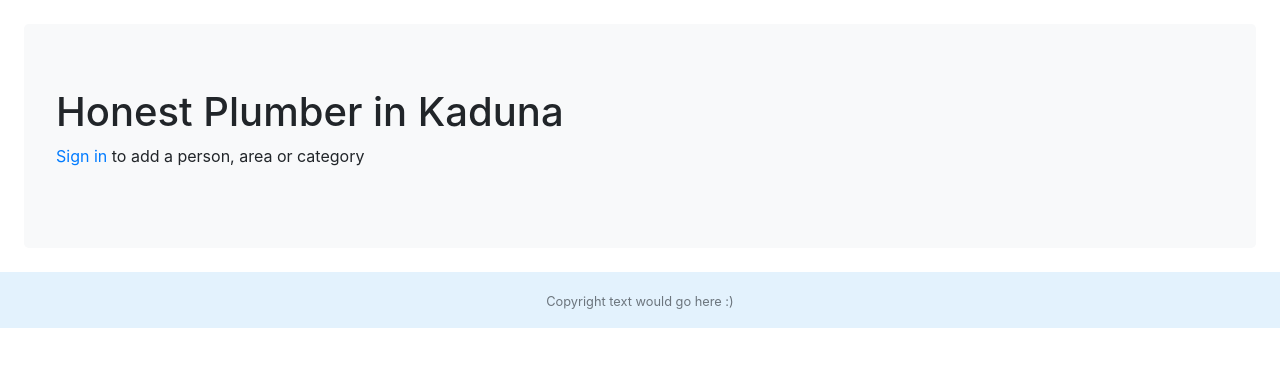
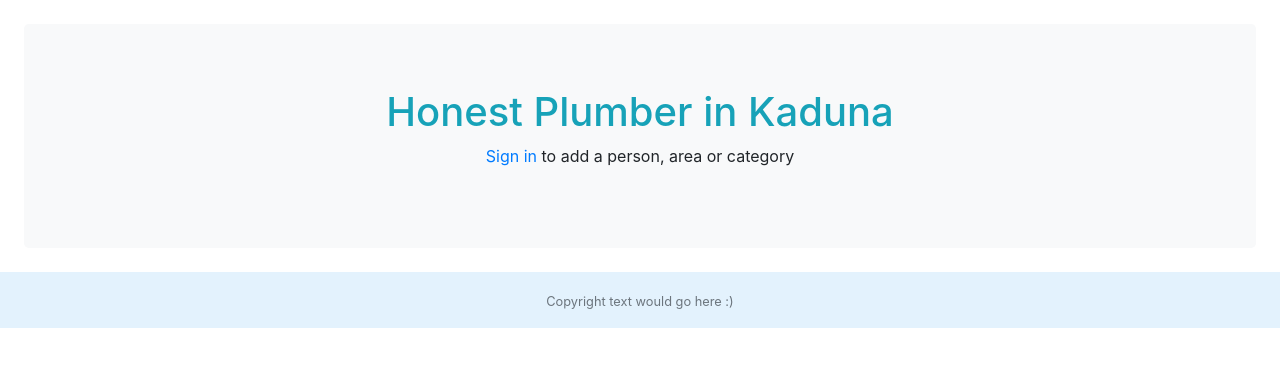
Before and after one commit to osaimola/honestapp_project, a Django app: a page that uses honest/templates/honest/category_in_area.html in a window 1280 px wide. Shown: the part 56-423 px from the top of the page. Run offline with Django 3.2, Linux system fonts and the light colour scheme; data comes from the database, SQL or seed files in the repository; both versions use the stored data as it was after the commit; some libraries are stand-ins or nearby versions.

Commit message:
improve bootstrap apppearance

```diff
--- a/honest/templates/honest/category_in_area.html
+++ b/honest/templates/honest/category_in_area.html
@@ -1,27 +1,66 @@
-{% extends 'honest/themedbase.html' %}
+{% extends 'honest/themedbase.html' %} {% block title_block %}
+<title>{{category.category}} in {{area.state}} - Honest</title>
+{% endblock %} {% block intro_block %}
+<h1 class="text-info text-center">
+  Honest {{category.category}} in {{area.state}}
+</h1>
+{% if user.is_authenticated %}
+<div class="row">
+  <div class="col">
+    <a
+      class="text-info text-decoration-none"
+      href="{% url 'honest:add_person' %}"
+      >Add a person</a
+    >
+  </div>
+  <div class="col">
+    <a class="text-info text-decoration-none" href="{% url 'honest:add_area' %}"
+      >Add an area</a
+    >
+  </div>
+  <div class="col">
+    <a
+      class="text-info text-decoration-none"
+      href="{% url 'honest:add_category' %}"
+      >Add a category</a
+    >
+  </div>
+</div>
+{% else %}
+<p class="text-center">
+  <a class="text-decoration-none" href="{% url 'honest:login' %}">Sign in</a> to
+  add a person, area or category
+</p>
+{% endif %} {% endblock %} {% block body_block %}
 
-{% block title_block %}
-    <title>{{category.category}} in {{area.state}} - Honest</title>
+<div class="container">
+  <div class="row d-flex justify-content-center">
+    {% for person in people %}
+
+    <div
+      class="card border-secondary mr-auto ml-auto mb-3"
+      style="max-width: 18rem;"
+    >
+      <div class="card-header" style="background-color: #e3f2fd;">
+        {{person.service}} in {{person.location}}
+      </div>
+      <div class="card-body text-dark">
+        <h5 class="card-title">
+          <a
+            class="text-decoration-none
+                    "
+            href="{% url 'honest:person' person.location person.service person.id %}"
+            >{{person.first_name}}, {{person.last_name}}.</a
+          >
+        </h5>
+        <p class="card-text">
+          Contact: {{person.phone_number}} <br />Email: {{person.email}}
+          <br />Rating: {{person.avg_rating}}
+        </p>
+      </div>
+    </div>
+
+    {% endfor %}
+  </div>
+</div>
 {% endblock %}
-
-{% block intro_block %}
-    <h1>Honest {{category.category}} in {{area.state}}</h1>
-    {% if user.is_authenticated %}
-        <div class="one-third first"><a href="{% url 'honest:add_person' %}">Add a person</a></div>
-        <div class="one-third"><a href="{% url 'honest:add_area' %}">Add an area</a></div>
-        <div class="one-third"><a href="{% url 'honest:add_category' %}">Add a category</a></div>
-    {% else %}
-        <p><a href="{% url 'honest:login' %}">Sign in</a> to add a person, area or category</p>
-    {% endif %}
-{% endblock %}
-
-{% block body_block %}
-    {% for person in people %}
-    <a href="{% url 'honest:person' person.location person.service person.id%}">{{person.first_name}}, {{person.last_name}}.</a>
-            </br>{{person.service}} in {{person.location}}
-            </br>Contact: {{person.phone_number}}
-            </br>Email: {{person.email}}
-            </br>Rating: {{person.avg_rating}}
-            </br></br></br>
-    {% endfor %}
-{% endblock %}
```
Also changed, not shown: honest/templates/honest/area.html (+10 -4 lines), honest/templates/honest/category.html (+11 -3 lines), honest/templates/honest/person.html (+20 -20 lines), db.sqlite3.
